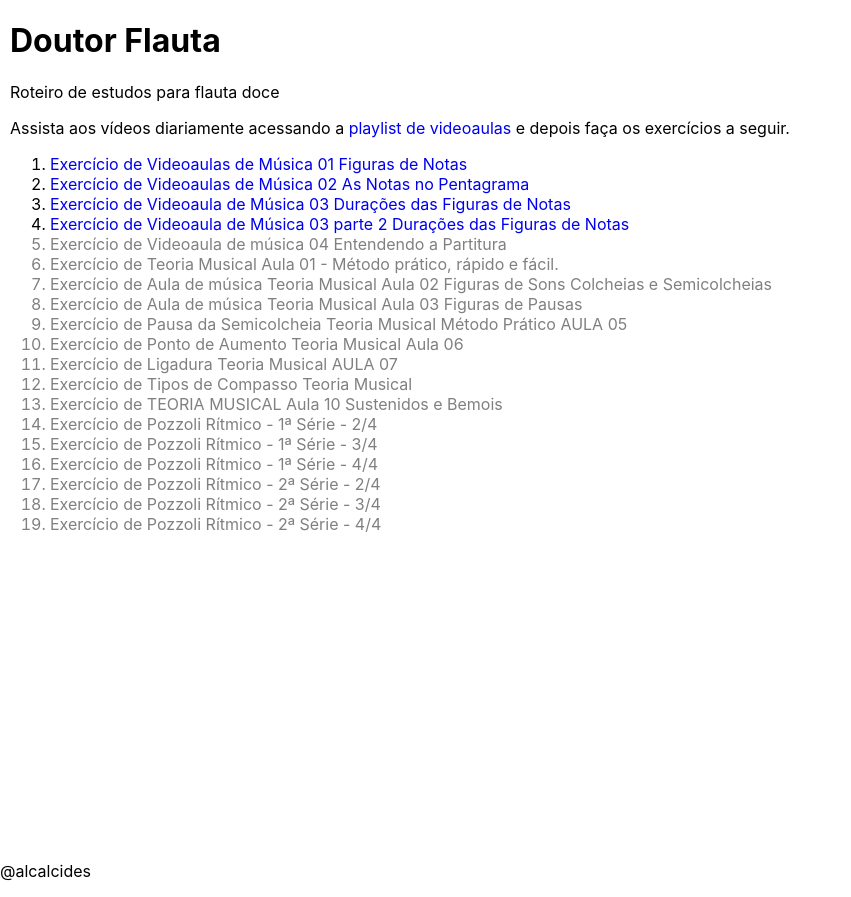
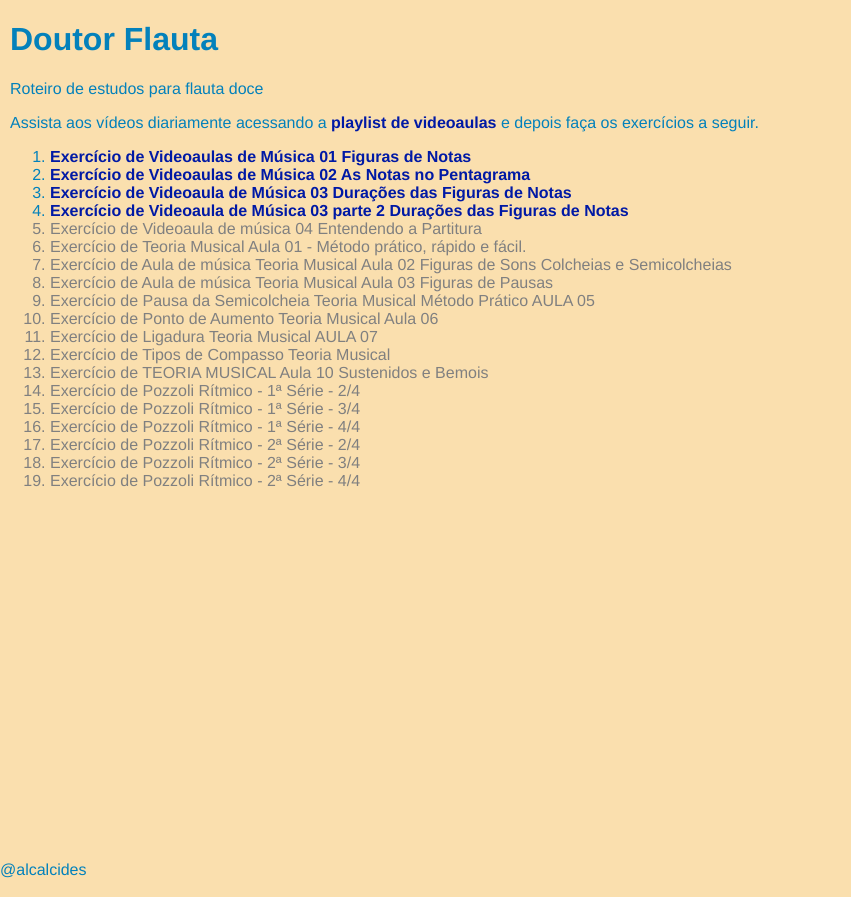
Before and after one commit to alcalcides/doutor-flauta, a Next.js app: page / in a window 1280 px wide. Shown: the whole page, without its empty margins (0-851 px from the left). Built offline with nearby package versions, Linux system fonts and the light colour scheme.

Commit message:
feat(style): define colors and fonts

```diff
--- a/styles/globals.css
+++ b/styles/globals.css
@@ -6,12 +6,26 @@ body {
     Ubuntu, Cantarell, Fira Sans, Droid Sans, Helvetica Neue, sans-serif;
 }
 
-a {
-  text-decoration: none;
+:root {
+  --theme_background: rgb(250, 223, 174);
+  --theme_color1: rgb(3, 129, 187);
+  --theme_color2: rgb(0, 25, 165);
+  --theme_color3: rgb(0, 44, 65);
+  --theme_font-family: 'Franklin Gothic Medium', 'Arial Narrow', Arial, sans-serif;
 }
+
 
 * {
   box-sizing: border-box;
+  background-color: var(--theme_background);
+  color: var(--theme_color1);
+  font-family: var(--theme_font-family);
+}
+
+a {
+  text-decoration: none;
+  color: var(--theme_color2);
+  font-weight: bold;
 }
 
 main {
@@ -19,6 +33,7 @@ main {
   min-height: 100vh;
   margin-bottom: 40px;
 }
+
 
 @media (prefers-color-scheme: dark) {
   html {
```
